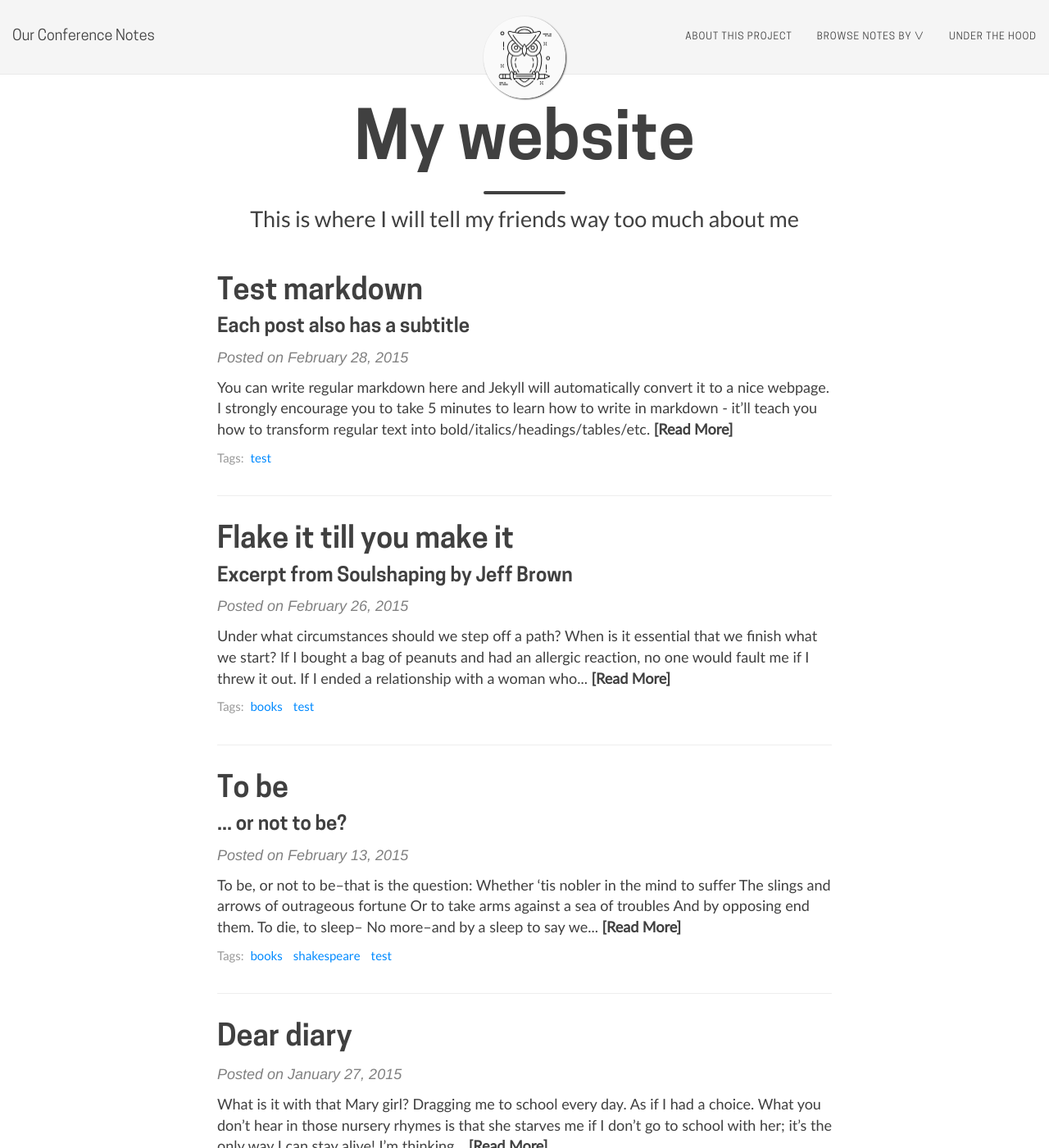
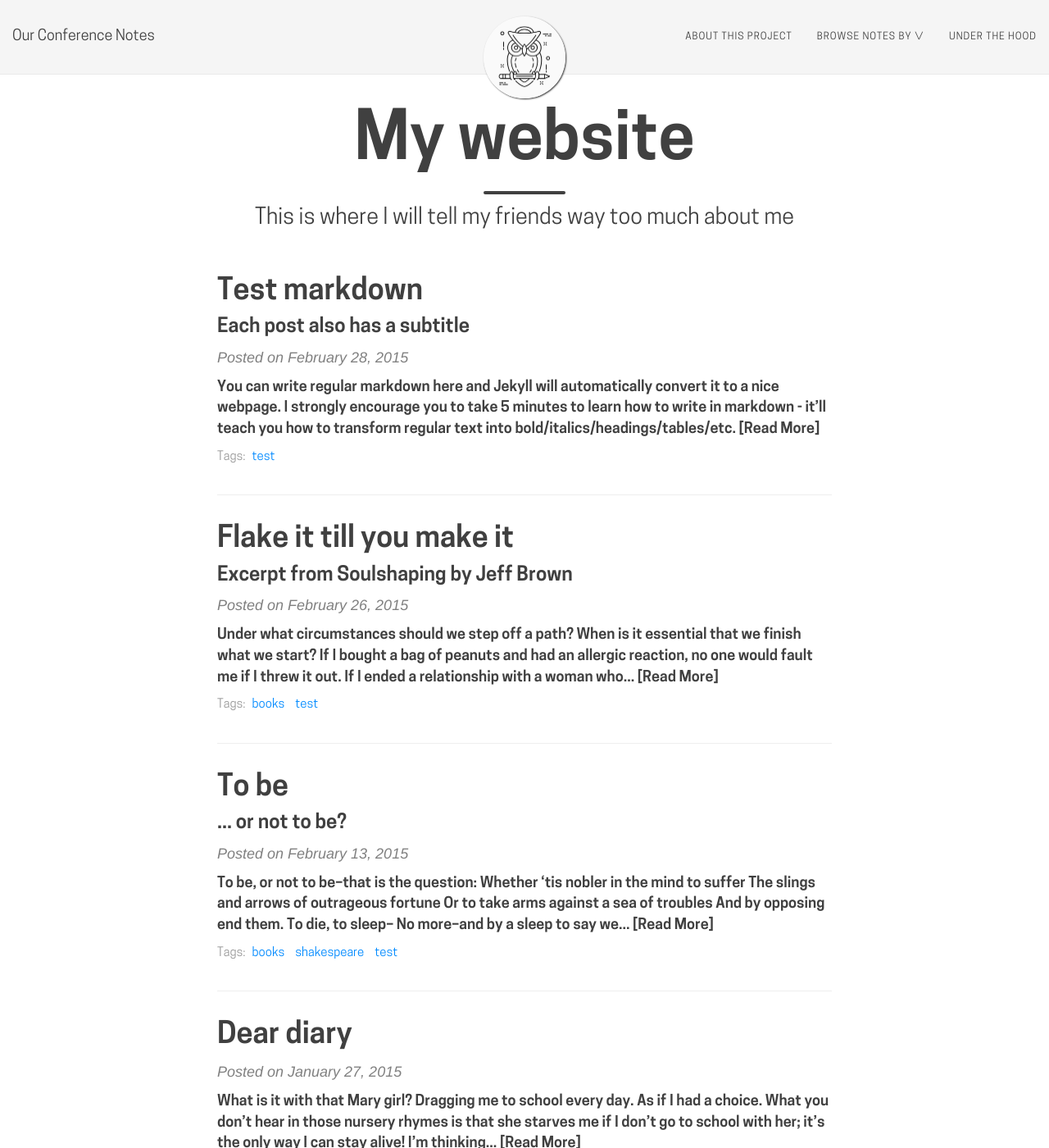
Before and after one commit to ryan-p-randall/our-conference-notes, a Jekyll site: the page built from index.html, in a window 1280 px wide and 1400 px high. Shown: the whole window at 82% size. Built offline with Jekyll 4.4.1, drawn with Linux system fonts in a browser that asks for light colours; nearby versions of some CDN libraries; some web fonts are replaced; the list of posts is cut into pages by our own code.

Commit message:
`Open Sans` body text, `Cooper Hewitt` other things

```diff
--- a/css/custom.css
+++ b/css/custom.css
@@ -45,7 +45,7 @@ h1,h2,h3,h4,h5,h6 {
 }
 
 .main-explain-area {
-  font-family: 'latoregular', 'Helvetica Neue', Helvetica, Arial, sans-serif;
+  font-family: 'CooperHewitt-Book', 'Helvetica Neue', Helvetica, Arial, sans-serif;
   padding: 15px inherit;
 }
 
@@ -70,14 +70,14 @@ footer .copyright {
   margin-bottom: 0;
 }
 .post-preview .post-entry {
-  font-family: 'latoregular', 'Helvetica Neue', Helvetica, Arial, sans-serif;
+  font-family: 'CooperHewitt-Semibold', 'Helvetica Neue', Helvetica, Arial, sans-serif;
 }
 .post-preview .post-read-more {
   font-weight: 700;
 }
 
 .blog-tags {
-  font-family: 'Lato', 'Helvetica Neue', Helvetica, Arial, sans-serif;
+  font-family: 'CooperHewitt-Book', 'Helvetica Neue', Helvetica, Arial, sans-serif;
   color: #999;
   font-size: 15px;
   margin-bottom: 30px;
@@ -87,7 +87,7 @@ footer .copyright {
   font-size: 27px;
   line-height: 1.1;
   display: block;
-  font-family: 'Lato', 'Helvetica Neue', Helvetica, Arial, sans-serif;
+  font-family: 'CooperHewitt-Book', 'Helvetica Neue', Helvetica, Arial, sans-serif;
   font-weight: 300;
   margin: 10px 0 0;
 }
@@ -97,14 +97,14 @@ footer .copyright {
   padding: 5px 10px;
   font-size: 11px;
   color: #EEE;
-  font-family: 'Lato', 'Helvetica Neue', Helvetica, Arial, sans-serif;
+  font-family: 'CooperHewitt-Book', 'Helvetica Neue', Helvetica, Arial, sans-serif;
   right: 0;
   bottom: 0;
   display: none;
 }
 .pager li a {
-  font-family: 'Lato', 'Helvetica Neue', Helvetica, Arial, sans-serif;
-  text-transform: uppercase;
+  font-family: 'CooperHewitt-Book', 'Helvetica Neue', Helvetica, Arial, sans-serif;
+  text-transform: none; /* uppercase; */
   font-size: 14px;
   font-weight: 700;
   letter-spacing: 1px;
@@ -114,7 +114,7 @@ footer .copyright {
   color: #404040;
 }
 #full-tags-list {
-  font-family: 'Lato', 'Helvetica Neue', Helvetica, Arial, sans-serif;
+  font-family: 'CooperHewitt-Book', 'Helvetica Neue', Helvetica, Arial, sans-serif;
 }
 
 /* try to include hosted fonts */
```
